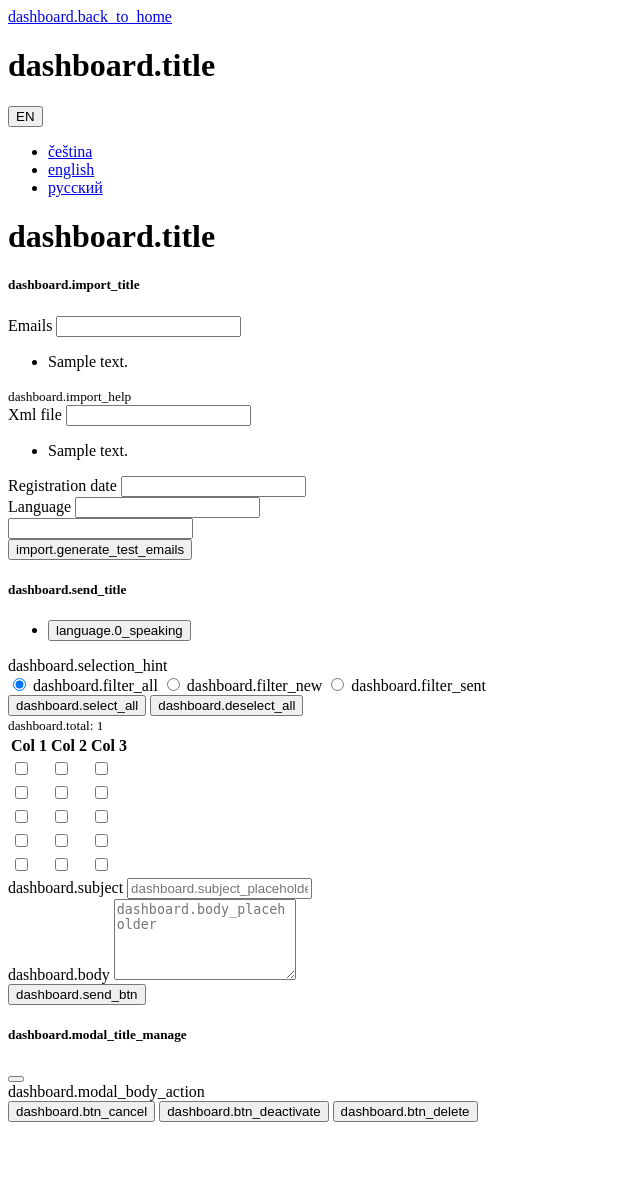
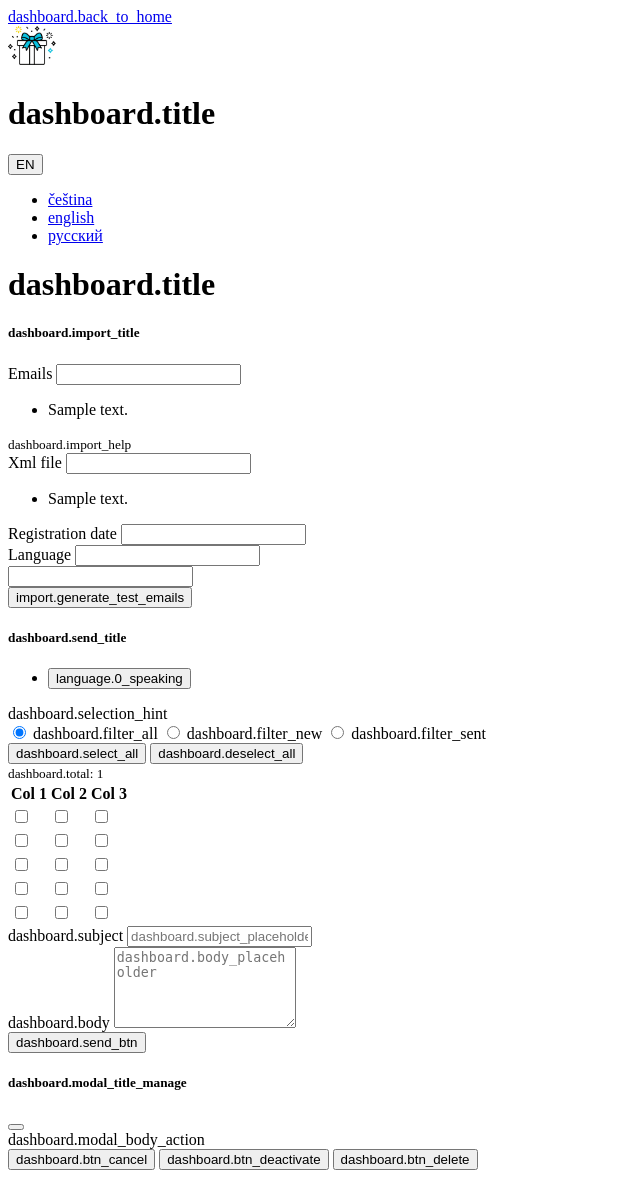
Before and after one commit to konstantin-gate/symfony-docker-project-public, a Symfony app: template app/templates/greeting/dashboard.html.twig in a window 1280 px wide. Shown: the whole page, without its empty margins (0-640 px from the left). Before the commit the page ends 1122 px from the top, so only its background shows below. Run offline with Twig, Linux system fonts and the light colour scheme; the template is opened without the code that fills it: most values are stand-ins (such as "Sample title", 1, 10 or a date in 2020); form fields are guessed from the names that the template uses; some libraries are stand-ins or nearby versions.

Commit message:
Přidání ikon do záhlaví hlavních stránek modulů Greeting a Money Calculator

```diff
--- a/app/templates/greeting/dashboard.html.twig
+++ b/app/templates/greeting/dashboard.html.twig
@@ -17,7 +17,12 @@
 <div class="container py-4">
     <div class="d-flex justify-content-between align-items-center mb-3">
         <a href="{{ path('index_default', {'_locale': app.request.locale}) }}" class="btn btn-outline-secondary btn-sm"><i class="bi bi-house"></i> {{ 'dashboard.back_to_home'|trans }}</a>
-        <h1>{{ 'dashboard.title'|trans }}</h1>
+        <div class="d-flex align-items-center">
+            <div class="border rounded p-1 me-3 d-flex align-items-center justify-content-center" style="width: 3rem; height: 3rem;">
+                <img src="{{ asset('images/icon_greeting.png') }}" alt="" style="max-height: 100%; max-width: 100%; height: auto; width: auto;">
+            </div>
+            <h1>{{ 'dashboard.title'|trans }}</h1>
+        </div>
         <div class="dropdown">
             <button class="btn btn-outline-secondary btn-sm dropdown-toggle" type="button" id="dropdownMenuButton1" data-bs-toggle="dropdown" aria-expanded="false">
                 {{ app.request.locale|upper }}
```
Also changed, not shown: app/templates/money_calculator/index.html.twig (+6 -1 lines).
